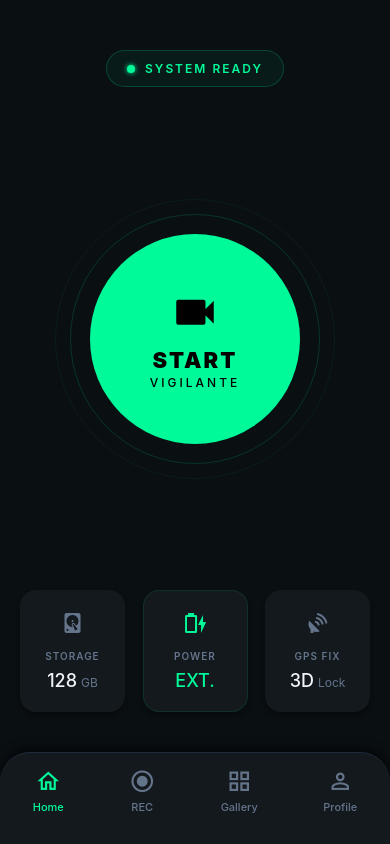
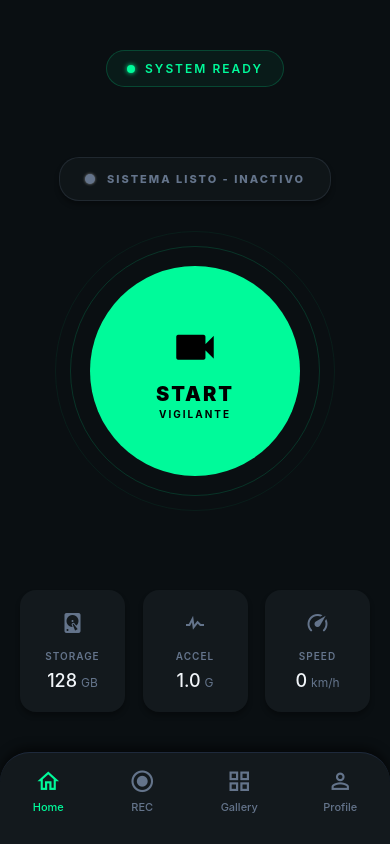
Before and after one commit to Lexico7890/DuoVial, a React Native app: screen / in a window 390 px wide. Built offline with nearby package versions, Linux system fonts and the light colour scheme; what @supersami/rn-foreground-service would draw is missing.

Commit message:
feat: implement background camera service integration with native status tracking and responsive UI feedback

```diff
--- a/App.tsx
+++ b/App.tsx
@@ -1,5 +1,5 @@
 import React, { useState, useEffect } from 'react';
-import { StyleSheet, View, StatusBar, SafeAreaView, PermissionsAndroid, Platform, TouchableOpacity, Text } from 'react-native';
+import { StyleSheet, View, StatusBar, SafeAreaView, PermissionsAndroid, Platform, TouchableOpacity, Text, DeviceEventEmitter } from 'react-native';
 import { colors } from './src/theme/colors';
 import { SystemHeader } from './src/components/SystemHeader';
 import { RecordButton } from './src/components/RecordButton';
@@ -9,15 +9,21 @@ import { BottomNav } from './src/components/BottomNav';
 import { BackgroundGuard } from './src/services/BackgroundGuard';
 
 export default function App() {
-  const [isRecording, setIsRecording] = useState(false);
+  // Estado que refleja el estado nativo real de la cámara
+  const [status, setStatus] = useState('INACTIVO');
 
-  // Solicitud transparente de todos los permisos al iniciar por primera vez
+  // Sincronizar isRecording con el estado del servicio nativo
+  const isRecording = status !== 'INACTIVO';
+
+  // Bloquear acciones del usuario mientras se procesa/graba un incidente
+  const isSaving = status.includes('GUARDANDO') || status.includes('GRABANDO');
+
+  // Solicitud transparente de permisos (Cámara y Notificaciones, Acelerómetro no requiere permiso runtime)
   useEffect(() => {
     const requestInitialPermissions = async () => {
       if (Platform.OS === 'android') {
         const permissions = [
           PermissionsAndroid.PERMISSIONS.CAMERA,
-          PermissionsAndroid.PERMISSIONS.RECORD_AUDIO,
         ];
 
         // Notificaciones necesarias para Android 13+ (API 33+)
@@ -37,7 +43,21 @@ export default function App() {
     requestInitialPermissions();
   }, []);
 
+  // Escuchar estados nativos reales del servicio mediante DeviceEventEmitter
+  useEffect(() => {
+    const subscription = DeviceEventEmitter.addListener('onCameraStatusChanged', (event) => {
+      console.log('Estado de la cámara recibido en JS:', event.status);
+      setStatus(event.status);
+    });
+
+    return () => {
+      subscription.remove();
+    };
+  }, []);
+
   const handleToggle = async () => {
+    if (isSaving) return; // Bloquear clicks adicionales si está guardando
+
     if (isRecording) {
       // Si ya está grabando, presionar el botón central dispara PÁNICO manualmente
       console.log('Botón central presionado durante grabación: Gatillando pánico manual...');
@@ -45,14 +65,24 @@ export default function App() {
     } else {
       // Si no estaba grabando, iniciar el servicio nativo
       await BackgroundGuard.startGuarding();
-      setIsRecording(true);
     }
   };
 
   const handleStop = async () => {
-    // Detener de forma segura
+    if (isSaving) return; // Bloquear detención si está guardando un incidente crítico
     await BackgroundGuard.stopGuarding();
-    setIsRecording(false);
+  };
+
+  // Retorna color armónico dependiendo del estado del servicio
+  const getStatusColor = (currentStatus: string) => {
+    switch (currentStatus) {
+      case 'INACTIVO':
+        return colors.textSecondary;
+      case 'VIGILANDO':
+        return colors.neonGreen;
+      default: // GUARDANDO PRE-EVENTO, GRABANDO POST-EVENTO, etc.
+        return '#FF9F0A'; // Ámbar Neón de precaución
+    }
   };
 
   return (
@@ -64,20 +94,37 @@ export default function App() {
 
         {/* Main Recording Area */}
         <View style={styles.recordContainer}>
-          <RecordButton isRecording={isRecording} onToggle={handleToggle} />
+          {/* Caja de texto informativa de estado en tiempo real (Premium Glassmorphism) */}
+          <View style={[styles.statusBox, { borderColor: getStatusColor(status) + '33' }]}>
+            <View style={[styles.statusDot, { backgroundColor: getStatusColor(status) }]} />
+            <Text style={[styles.statusBoxText, { color: getStatusColor(status) }]}>
+              {status === 'INACTIVO' ? 'SISTEMA LISTO - INACTIVO' : status}
+            </Text>
+          </View>
+
+          <RecordButton isRecording={isRecording} onToggle={handleToggle} disabled={isSaving} />
 
           {isRecording && (
             <TouchableOpacity
               activeOpacity={0.8}
               onPress={handleStop}
-              style={styles.stopButton}
+              disabled={isSaving}
+              style={[
+                styles.stopButton,
+                isSaving && styles.stopButtonDisabled
+              ]}
             >
-              <Text style={styles.stopButtonText}>DETENER VIGILANTE</Text>
+              <Text style={[
+                styles.stopButtonText,
+                isSaving && { color: colors.textSecondary }
+              ]}>
+                DETENER VIGILANTE
+              </Text>
             </TouchableOpacity>
           )}
         </View>
 
-        {/* Status Cards */}
+        {/* Status Cards (Storage, Accelerometer / G-Force, Speedometer) */}
         <View style={styles.statusContainer}>
           <StatusCard
             iconName="harddisk"
@@ -86,16 +133,17 @@ export default function App() {
             valueSuffix="GB"
           />
           <StatusCard
-            iconName="battery-charging-outline"
-            title="POWER"
-            value="EXT."
-            isActive={true}
+            iconName="pulse"
+            title="ACCEL"
+            value="1.0"
+            valueSuffix="G"
+            isActive={isRecording}
           />
           <StatusCard
-            iconName="satellite-uplink"
-            title="GPS FIX"
-            value="3D"
-            valueSuffix="Lock"
+            iconName="speedometer"
+            title="SPEED"
+            value="0"
+            valueSuffix="km/h"
           />
         </View>
 
@@ -121,6 +169,37 @@ const styles = StyleSheet.create({
     justifyContent: 'center',
     position: 'relative',
   },
+  statusBox: {
+    flexDirection: 'row',
+    alignItems: 'center',
+    backgroundColor: 'rgba(18, 24, 27, 0.75)',
+    borderWidth: 1.5,
+    paddingHorizontal: 25,
+    paddingVertical: 14,
+    borderRadius: 20,
+    marginBottom: 20,
+    shadowColor: '#000',
+    shadowOffset: { width: 0, height: 4 },
+    shadowOpacity: 0.3,
+    shadowRadius: 5,
+    elevation: 4,
+  },
+  statusDot: {
+    width: 10,
+    height: 10,
+    borderRadius: 5,
+    marginRight: 12,
+    shadowColor: '#fff',
+    shadowOffset: { width: 0, height: 0 },
+    shadowOpacity: 0.5,
+    shadowRadius: 3,
+  },
+  statusBoxText: {
+    fontSize: 11,
+    fontWeight: '800',
+    letterSpacing: 2,
+    textTransform: 'uppercase',
+  },
   stopButton: {
     marginTop: 20,
     backgroundColor: 'rgba(255, 42, 85, 0.1)',
@@ -135,6 +214,12 @@ const styles = StyleSheet.create({
     shadowRadius: 10,
     elevation: 5,
   },
+  stopButtonDisabled: {
+    borderColor: colors.border,
+    backgroundColor: 'rgba(30, 41, 59, 0.1)',
+    shadowOpacity: 0,
+    elevation: 0,
+  },
   stopButtonText: {
     color: colors.neonRed,
     fontSize: 13,
--- a/src/components/RecordButton.tsx
+++ b/src/components/RecordButton.tsx
@@ -1,27 +1,42 @@
 import React from 'react';
-import { View, Text, TouchableOpacity, StyleSheet, Animated } from 'react-native';
+import { View, Text, TouchableOpacity, StyleSheet } from 'react-native';
 import { MaterialCommunityIcons } from '@expo/vector-icons';
 import { colors } from '../theme/colors';
 
 interface RecordButtonProps {
   isRecording: boolean;
   onToggle: () => void;
+  disabled?: boolean;
 }
 
-export const RecordButton: React.FC<RecordButtonProps> = ({ isRecording, onToggle }) => {
-  const currentColor = isRecording ? colors.neonRed : colors.neonGreen;
-  const currentShadow = isRecording ? colors.neonRedShadow : colors.neonGreenShadow;
+export const RecordButton: React.FC<RecordButtonProps> = ({ isRecording, onToggle, disabled }) => {
+  const isSaving = disabled;
+
+  let currentColor = isRecording ? colors.neonRed : colors.neonGreen;
+  let currentShadow = isRecording ? colors.neonRedShadow : colors.neonGreenShadow;
+  let iconName: React.ComponentProps<typeof MaterialCommunityIcons>['name'] = isRecording ? 'alert-decagram' : 'video';
+  let buttonText = isRecording ? 'PÁNICO' : 'START';
+  let subText = isRecording ? 'REGISTRAR EVENTO' : 'VIGILANTE';
+
+  if (isSaving) {
+    currentColor = '#FF9F0A'; // Color Ámbar Neón para guardado en proceso
+    currentShadow = 'rgba(255, 159, 10, 0.4)';
+    iconName = 'progress-download';
+    buttonText = 'GUARDANDO';
+    subText = 'PROCESANDO...';
+  }
 
   return (
-    <View style={styles.container}>
-      {/* Outer Glow Rings */}
+    <View style={[styles.container, isSaving && { opacity: 0.9 }]}>
+      {/* Anillos de brillo exterior */}
       <View style={[styles.outerRing2, { borderColor: currentShadow }]} />
       <View style={[styles.outerRing1, { borderColor: currentShadow }]} />
 
-      {/* Main Button */}
+      {/* Botón principal */}
       <TouchableOpacity
         activeOpacity={0.8}
         onPress={onToggle}
+        disabled={disabled}
         style={[
           styles.button,
           {
@@ -31,16 +46,16 @@ export const RecordButton: React.FC<RecordButtonProps> = ({ isRecording, onToggl
         ]}
       >
         <MaterialCommunityIcons
-          name={isRecording ? 'alert-decagram' : 'video'}
+          name={iconName}
           size={50}
           color="#000"
           style={styles.icon}
         />
         <Text style={styles.text}>
-          {isRecording ? 'PÁNICO' : 'START'}
+          {buttonText}
         </Text>
         <Text style={styles.subText}>
-          {isRecording ? 'REGISTRAR EVENTO' : 'VIGILANTE'}
+          {subText}
         </Text>
       </TouchableOpacity>
     </View>
@@ -86,16 +101,16 @@ const styles = StyleSheet.create({
   },
   text: {
     color: '#000',
-    fontSize: 22,
+    fontSize: 20,
     fontWeight: '900',
     letterSpacing: 2,
     marginTop: 5,
   },
   subText: {
     color: '#000',
-    fontSize: 12,
-    fontWeight: '500',
-    letterSpacing: 3,
+    fontSize: 10,
+    fontWeight: '700',
+    letterSpacing: 2,
     marginTop: 2,
   },
 });
```
Also changed, not shown: assets/WhatsApp Image 2026-05-27 at 12.07.54 PM.jpg (added), 3 other files (tests, documents, lock files or other folders).
